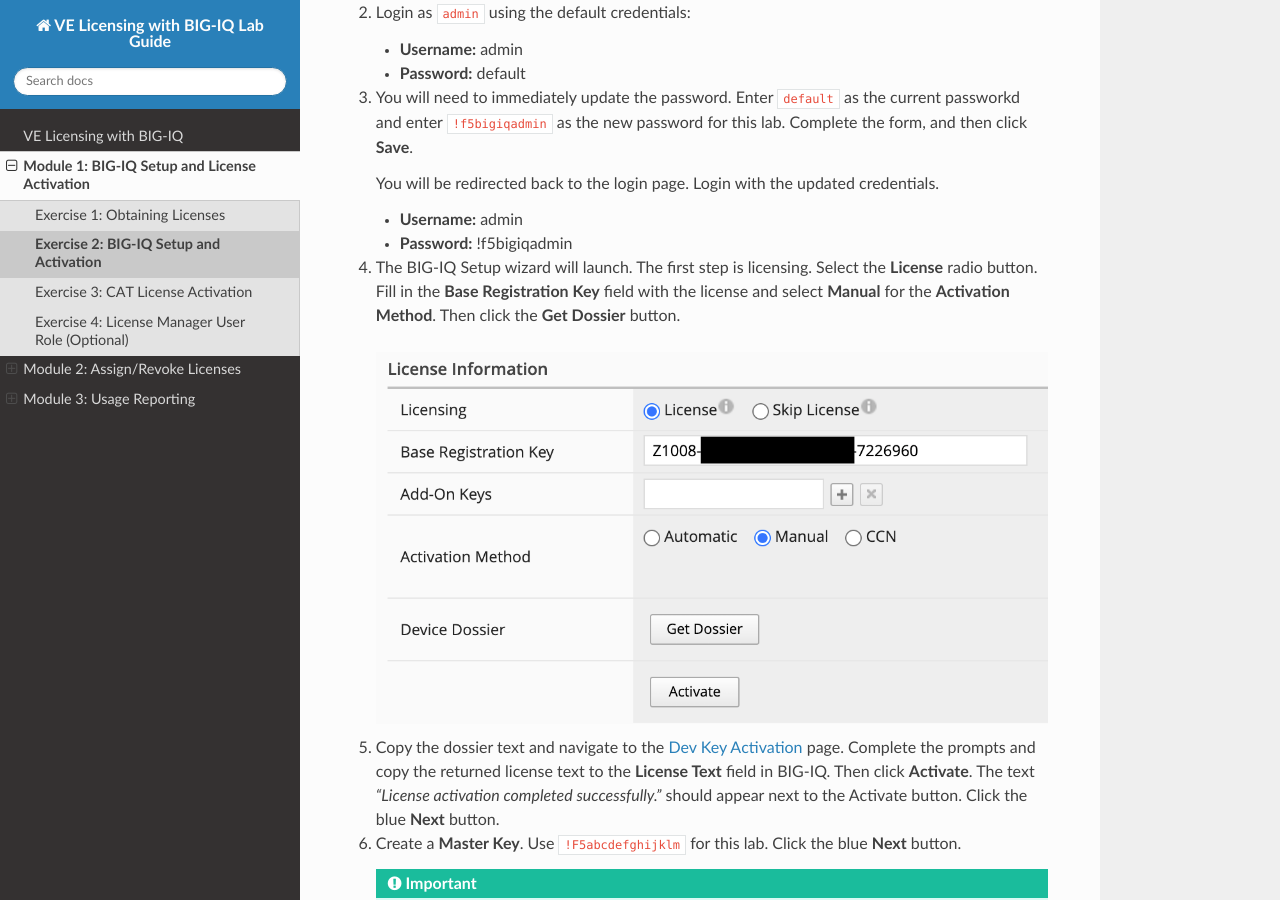
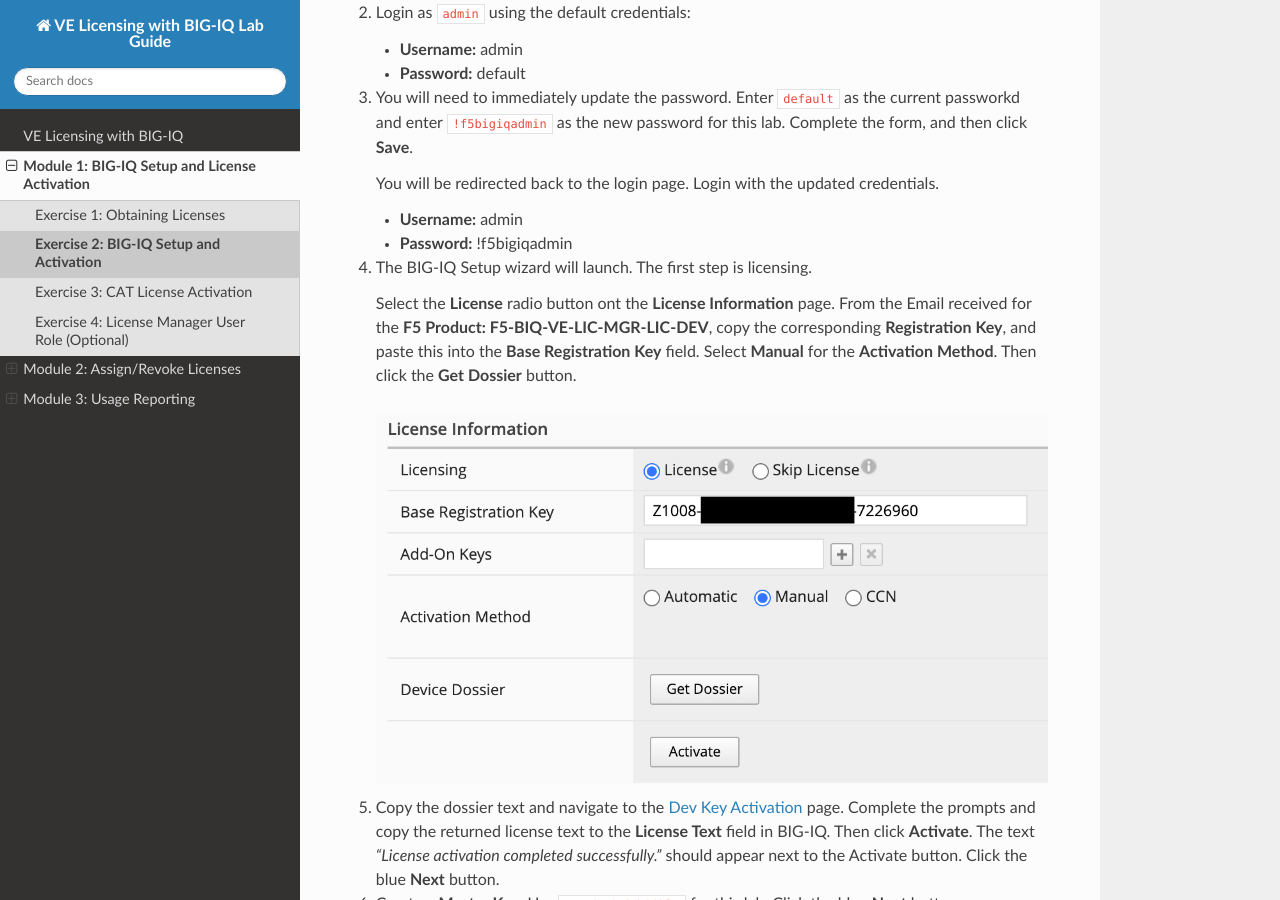
Before and after one commit to marcopaulo42/BIG-IQ-licensing-lab-guide, a Sphinx documentation site: the page built from docs/licensing/bigiq.rst, in a window 1280 px wide and 900 px high, scrolled down 684 px. Built offline with Sphinx 7.4.7 and the Read the Docs theme 2.0.0, drawn with Linux system fonts in a browser that asks for light colours.

Commit message:
Update bigiq.rst

```diff
--- a/docs/licensing/bigiq.rst
+++ b/docs/licensing/bigiq.rst
@@ -20,8 +20,9 @@
    * **Username:** admin
    * **Password:** !f5bigiqadmin
 
-#. The BIG-IQ Setup wizard will launch. The first step is licensing. Select the **License** radio button. Fill in the
-   **Base Registration Key** field with the license and select **Manual** for the **Activation Method**. Then click the
+#. The BIG-IQ Setup wizard will launch. The first step is licensing.
+
+   Select the **License** radio button ont the **License Information** page. From the Email received for the **F5 Product: F5-BIQ-VE-LIC-MGR-LIC-DEV**, copy the corresponding **Registration Key**, and paste this into the **Base Registration Key** field. Select **Manual** for the **Activation Method**. Then click the
    **Get Dossier** button.
 
    .. image:: ../images/lm-license-activation.png
```
